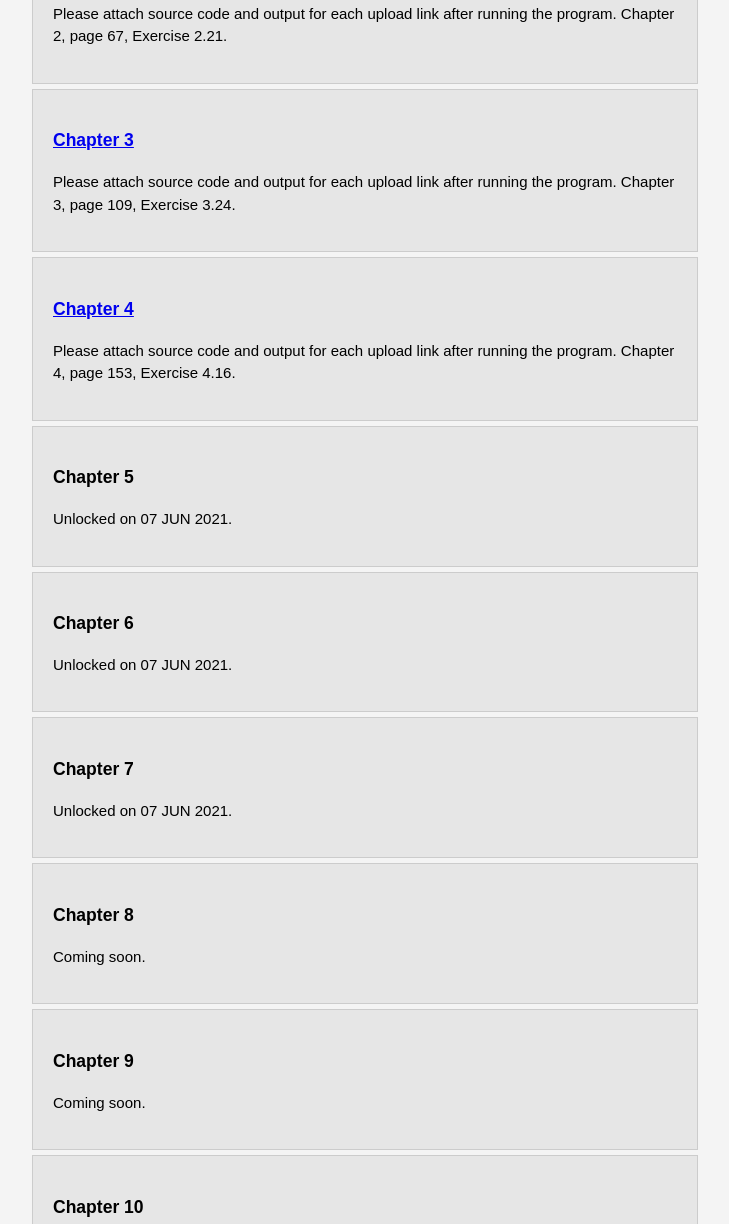
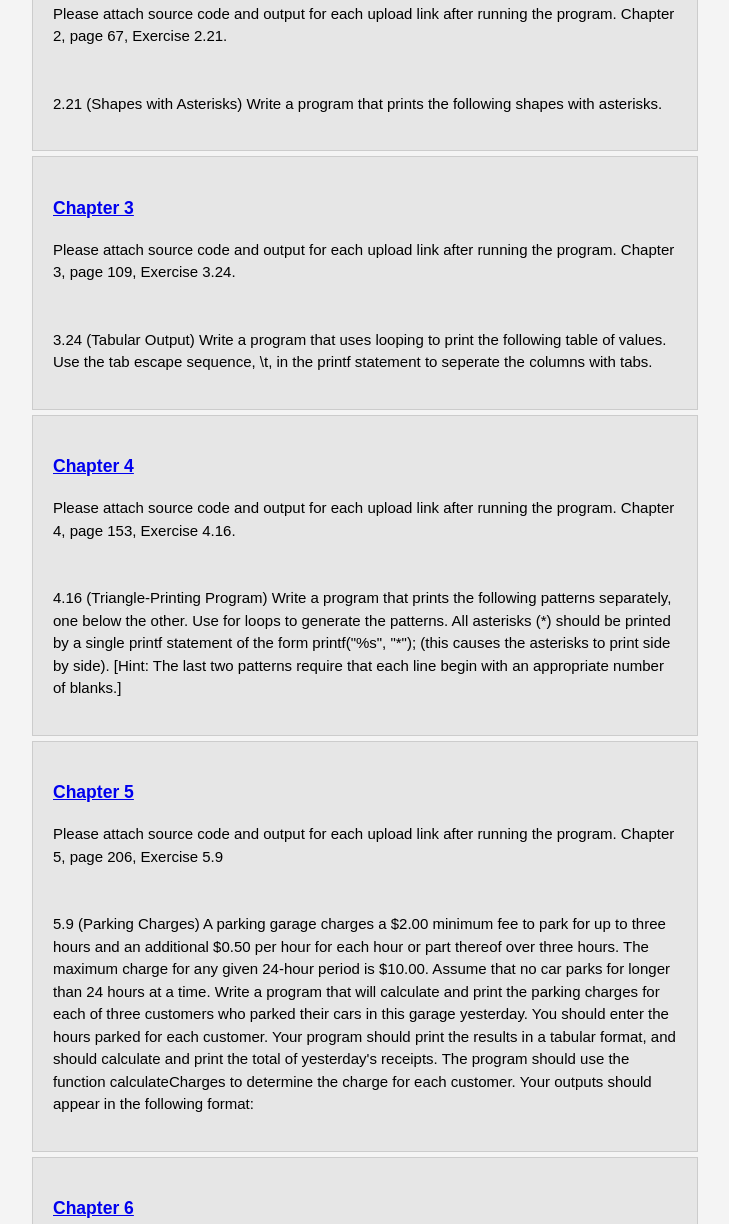
Before and after one commit to rlang970417/CIS209, a plain HTML site: page assignments.html in a window 1280 px wide. Shown: the part 274-1498 px from the top of the page, without its empty margins (96-825 px from the left). Drawn offline with Linux system fonts and the light colour scheme.

Commit message:
Another Publish

```diff
--- a/assignments.html
+++ b/assignments.html
@@ -37,42 +37,76 @@
               <a href="./img/chptr02.jpg"><h3>Chapter 2</h3></a>
               <p>
               Please attach source code and output for each upload link after running the program. Chapter 2, page 67, Exercise 2.21.
+              <br><br><br>
+              2.21 (Shapes with Asterisks) Write a program that prints the following shapes with asterisks.
               </p>
             </li>
             <li>
               <a href="./img/chptr03.jpg"><h3>Chapter 3</h3></a>
               <p>
               Please attach source code and output for each upload link after running the program. Chapter 3, page 109, Exercise 3.24.
+              <br><br><br>
+              3.24 (Tabular Output) Write a program that uses looping to print the following table of values.
+              Use the tab escape sequence, \t, in the printf statement to seperate the columns with tabs.
               </p>
             </li>
             <li>
               <a href="./img/chptr04.jpg"><h3>Chapter 4</h3></a>
               <p>
               Please attach source code and output for each upload link after running the program. Chapter 4, page 153, Exercise 4.16.
+              <br><br><br>
+              4.16 (Triangle-Printing Program) Write a program that prints the following patterns separately,
+              one below the other. Use for loops to generate the patterns.
+              All asterisks (*) should be printed by a single printf statement of the form printf("%s", "*");
+              (this causes the asterisks to print side by side).
+              [Hint: The last two patterns require that each line begin with an appropriate number of blanks.]
               </p>
             </li>
             <li>
-              <h3>Chapter 5</h3>
+              <a href="./img/chptr05.jpg"><h3>Chapter 5</h3></a>
               <p>
-              Unlocked on 07 JUN 2021.
+              Please attach source code and output for each upload link after running the program. Chapter 5, page 206, Exercise 5.9
+              <br><br><br>
+              5.9 (Parking Charges) A parking garage charges a $2.00 minimum fee to park for up to three
+              hours and an additional $0.50 per hour for each hour or part thereof over three hours.
+              The maximum charge for any given 24-hour period is $10.00.
+              Assume that no car parks for longer than 24 hours at a time. Write a program that will
+              calculate and print the parking charges for each of three customers who parked their cars
+              in this garage yesterday. You should enter the hours parked for each customer.
+              Your program should print the results in a tabular format, and should calculate and print
+              the total of yesterday's receipts. The program should use the function calculateCharges to
+              determine the charge for each customer. Your outputs should appear in the following format:
               </p>
             </li>
             <li>
-              <h3>Chapter 6</h3>
+              <a href="./img/chptr06.jpg"><h3>Chapter 6</h3></a>
               <p>
-              Unlocked on 07 JUN 2021.
+              Please attach source code and output for each upload link after running the program. Chapter 6, page 276, Exercise 6.36
+              <br><br><br>
+              6.36 (Print a String Backward) Write a recursive function stringReverse that takes a character
+              array as an argument, prints it back to front and returns nothing.
+              The function should stop processing and return when the terminating null character of the string is encountered.
               </p>
             </li>
             <li>
-              <h3>Chapter 7</h3>
+              <a href="./img/chptr07.jpg"><h3>Chapter 7</h3></a>
               <p>
-              Unlocked on 07 JUN 2021.
+              Please attach source code and output for each upload link after running the program. Chapter 7, page 333, Exercise 7.31
+              <br><br><br>
+              7.31 (Calculator Using Function Pointers) Using the techniques you learned in Fig. 7.28,
+              create a text-based, menu-driven program that allows the user to choose whether
+              to add, subtract, multiply or divide two numbers. The program should then input two double values
+              from the user, perform the appropriate calculation and display the result.
+              Use an array of function pointers in which each pointer represents a function that returns void and receives two double parameters. The corresponding functions should each display messages indicating which calculation was performed, the values of the parameters and the result of the calculation.
               </p>
             </li>
-                        <li>
-              <h3>Chapter 8</h3>
+            <li>
+              <a href="./img/chptr08.jpg"><h3>Chapter 8</h3></a>
               <p>
-              Coming soon.
+              Please attach source code and output for each upload link after running the program. Chapter 8, page 372, Exercise 8.6
+              <br><br><br>
+              8.6 (Displaying Strings in Uppercase and Lowercase) Write a program that inputs a line of
+              text into char array s[100]. Output the line in uppercase letters and in lowercase letters.
               </p>
             </li>
             <li>
@@ -87,6 +121,12 @@
               Coming soon.
               </p>
             </li>
+            <li>
+              <h3>Chapter 11</h3>
+              <p>
+              Coming soon.
+              </p>
+            </li>
           </ul>
         </article>
       </div>
```
Also changed, not shown: about.html (+5 -5 lines), 4 other files.
